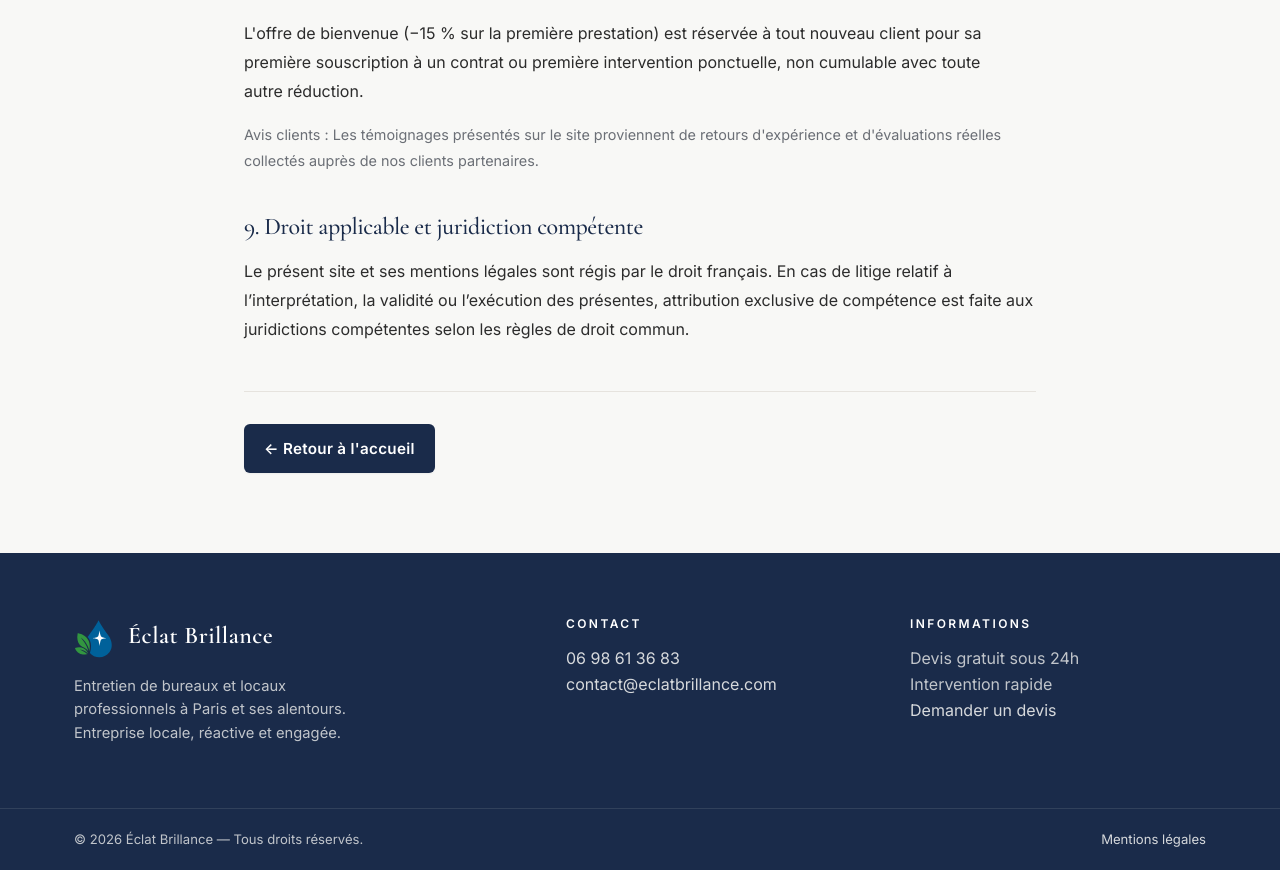
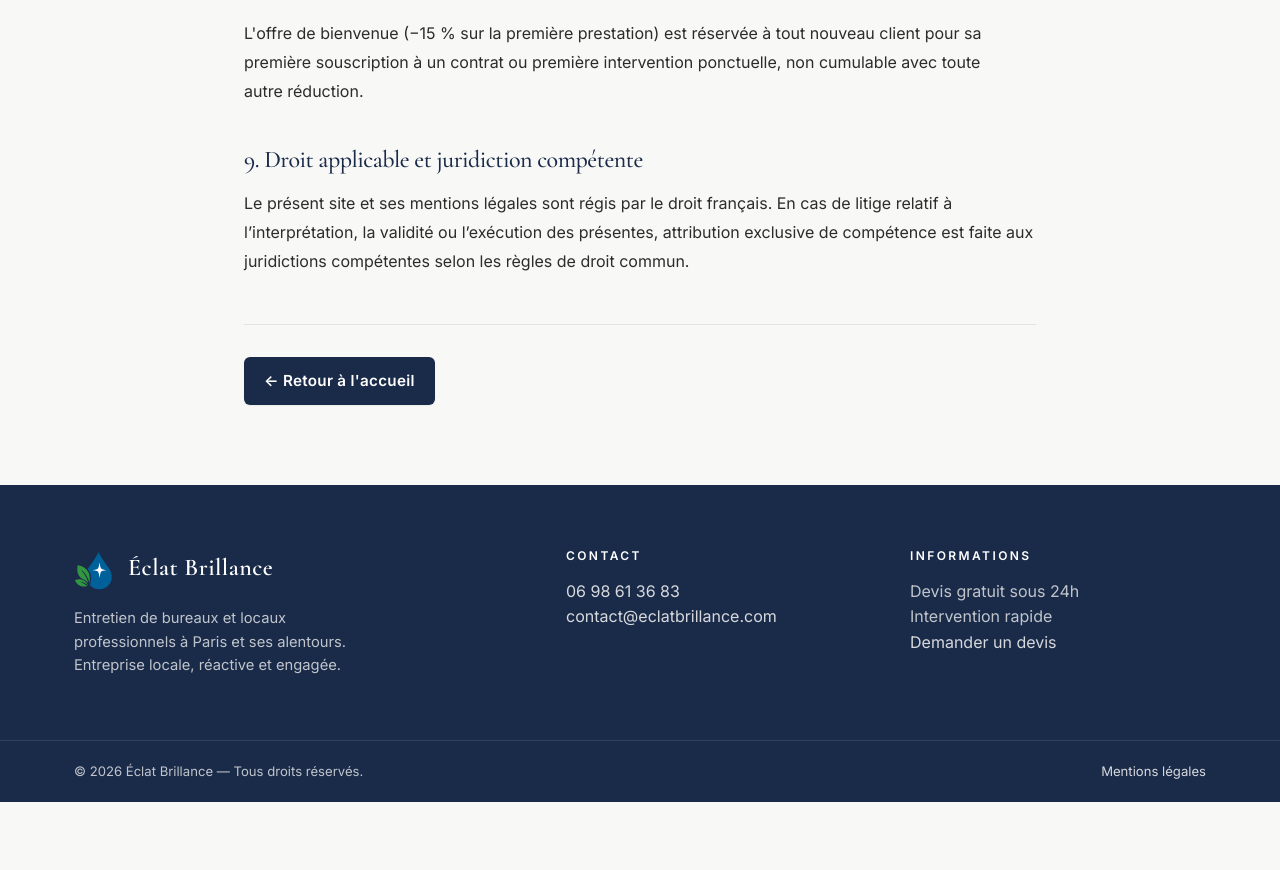
Before and after one commit to TheSlammedSocietyWebsite/Eclat-Brillance, a React (Vite) app in the folder site/: page /mentions-legales in a window 1280 px wide. Shown: the part 3523-4393 px from the top of the page. After the commit the page ends 4325 px from the top, so only its background shows below. Built offline with nearby package versions, Linux system fonts and the light colour scheme; no server answers.

Commit message:
fix(legal): suppression de la mention avis clients dans les mentions légales

```diff
--- a/site/src/pages/MentionsLegales.jsx
+++ b/site/src/pages/MentionsLegales.jsx
@@ -261,9 +261,6 @@ export default function MentionsLegales() {
               <p style={{ marginTop: '0.5rem' }}>
                 L'offre de bienvenue (−15 % sur la première prestation) est réservée à tout nouveau client pour sa première souscription à un contrat ou première intervention ponctuelle, non cumulable avec toute autre réduction.
               </p>
-              <p style={{ marginTop: '0.5rem', fontSize: '0.9rem', color: 'var(--c-muted)' }}>
-                Avis clients : Les témoignages présentés sur le site proviennent de retours d'expérience et d'évaluations réelles collectés auprès de nos clients partenaires.
-              </p>
             </section>
 
             {/* Section 9 */}
```
